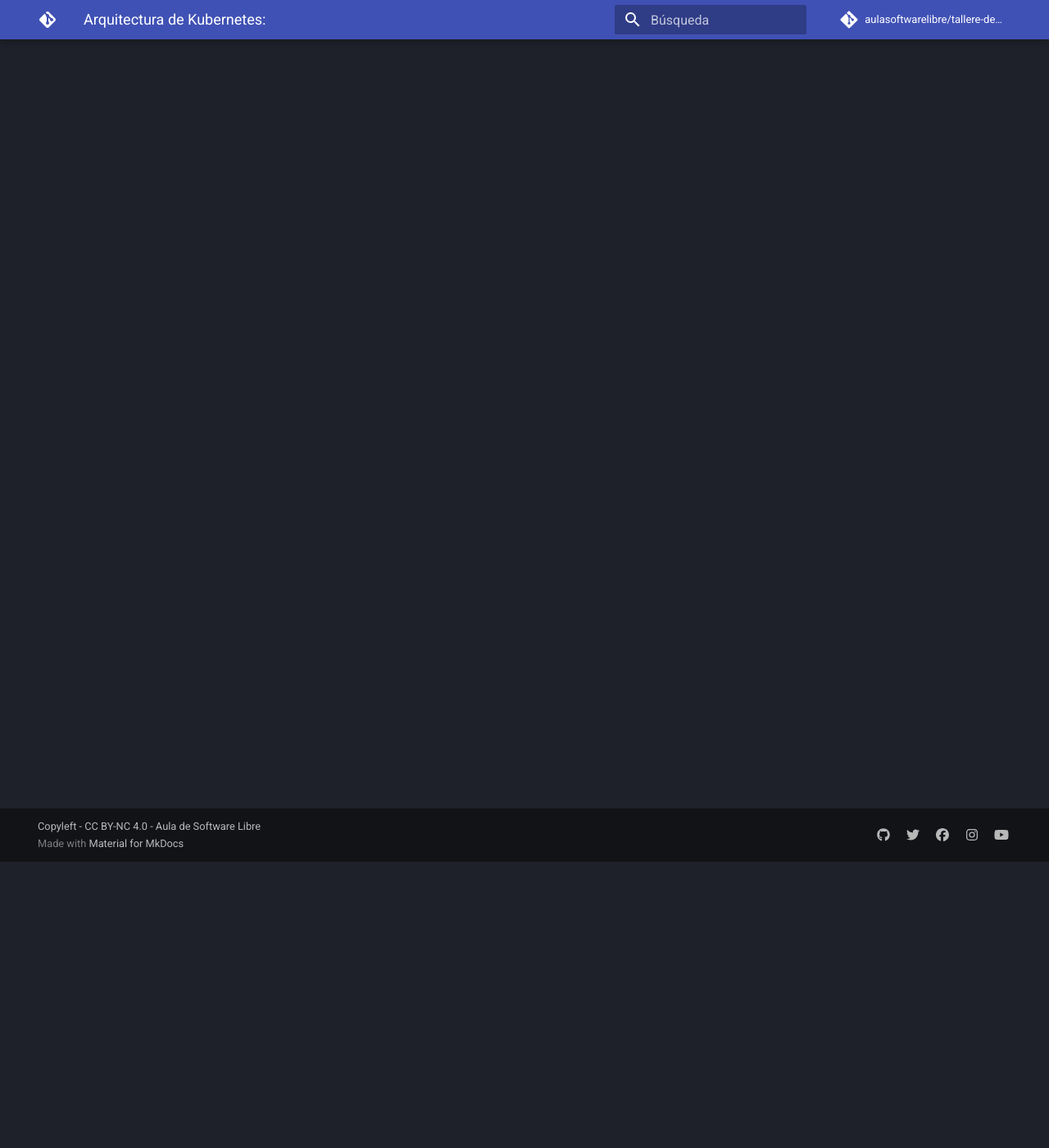
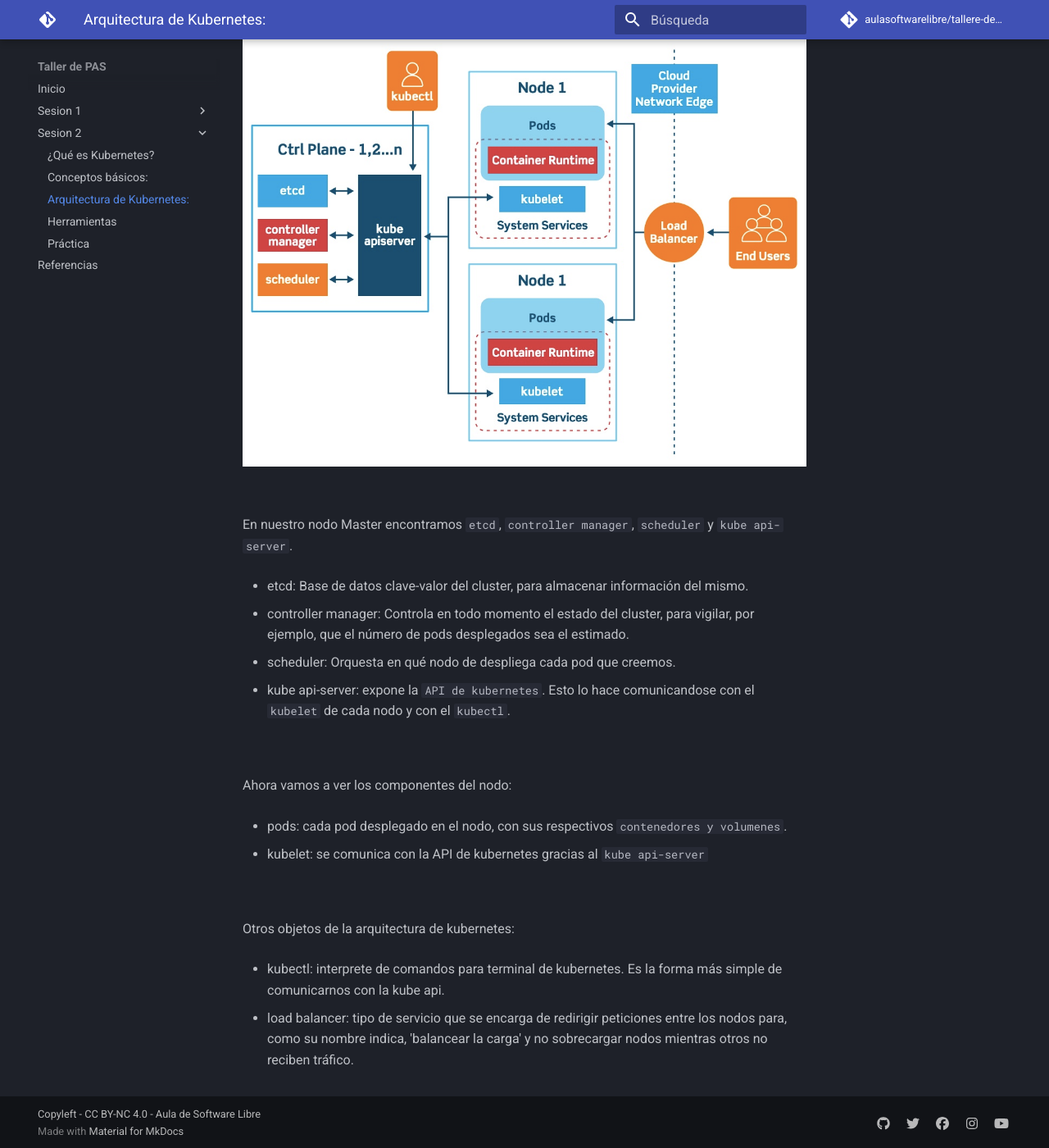
Before and after one commit to aulasoftwarelibre/taller-de-pas, an MkDocs documentation site: the page built from docs/Sesion-2/Arquitectura.md, in a window 1280 px wide and 1400 px high, scrolled down 349 px. Shown: the whole window at 82% size. Built offline with MkDocs 1.6.1 and Material for MkDocs 9.7.7, drawn with Linux system fonts in a browser that asks for light colours; comment, search, counter and statistics services are not loaded; some of the changed text lies outside the part shown.

Commit message:
arquitecura

```diff
--- a/docs/Sesion-2/Arquitectura.md
+++ b/docs/Sesion-2/Arquitectura.md
@@ -1 +1,38 @@
 # Arquitectura de Kubernetes:
+
+Como hemos visto, un cluster de kubernetes esta formado por un `nodo Master` y de `2 a n nodos Worker`
+Como vemos en la imagen, Un nodo Master se comunica con los otros nodos 1 y 2.
+
+Vamos a ver nodo por nodo cuales son las herramientas que componen la arquitectura de nuestro cluster:
+
+<br>
+
+![Arquitectura de Kubernetes](images/arquitectura.jpg)
+
+<br>
+
+En nuestro nodo Master encontramos `etcd`, `controller manager`, `scheduler` y `kube api-server`.
+
+- etcd: Base de datos clave-valor del cluster, para almacenar información del mismo.
+
+- controller manager: Controla en todo momento el estado del cluster, para vigilar, por ejemplo, que el número de pods desplegados sea el estimado.
+
+- scheduler: Orquesta en qué nodo de despliega cada pod que creemos.
+
+- kube api-server: expone la `API de kubernetes`. Esto lo hace comunicandose con el `kubelet` de cada nodo y con el `kubectl`.
+
+<br>
+
+Ahora vamos a ver los componentes del nodo:
+
+- pods: cada pod desplegado en el nodo, con sus respectivos `contenedores y volumenes`.
+
+- kubelet: se comunica con la API de kubernetes gracias al `kube api-server`
+
+<br>
+
+Otros objetos de la arquitectura de kubernetes:
+
+- kubectl: interprete de comandos para terminal de kubernetes. Es la forma más simple de comunicarnos con la kube api.
+
+- load balancer: tipo de servicio que se encarga de redirigir peticiones entre los nodos para, como su nombre indica, 'balancear la carga' y no sobrecargar nodos mientras otros no reciben tráfico.
```
Also changed, not shown: docs/Sesion-2/images/arquitectura.jpg (added).
